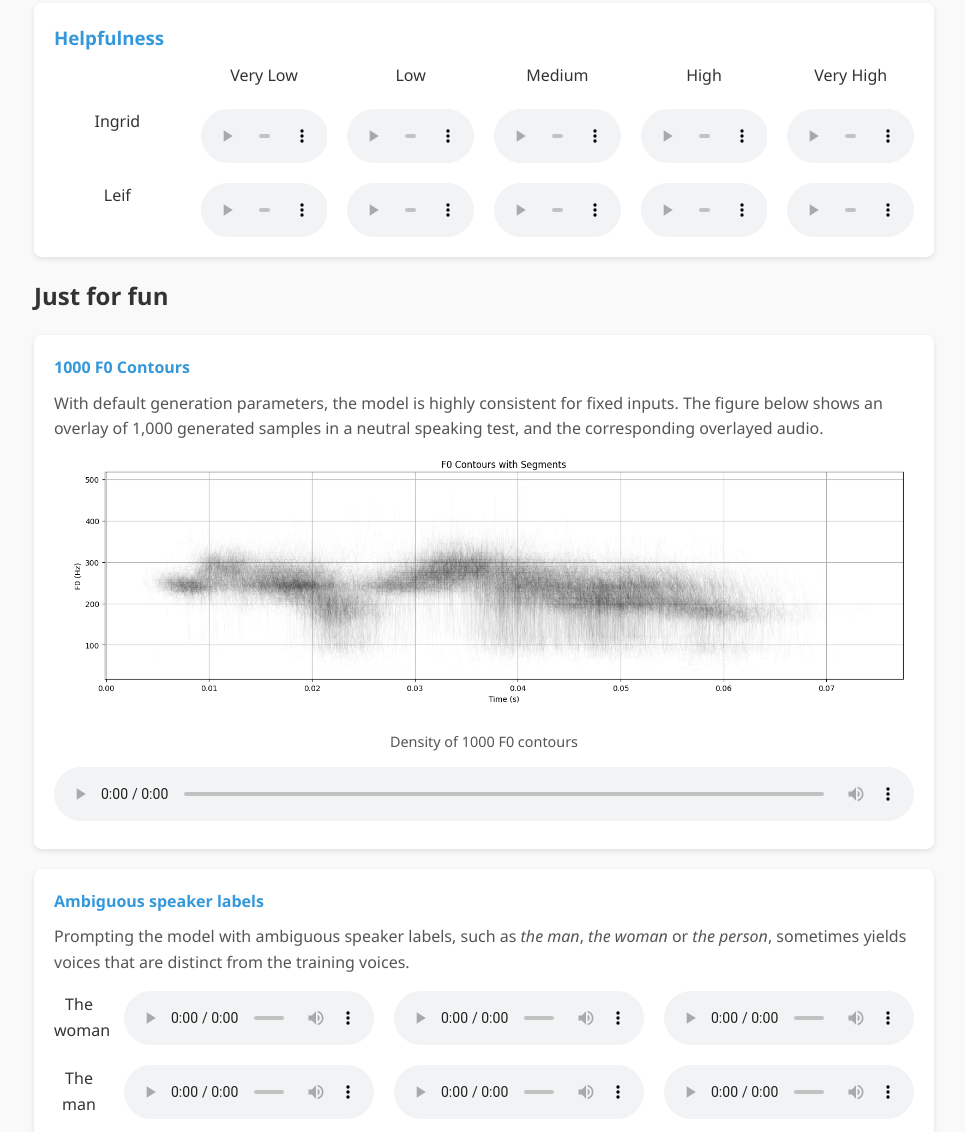
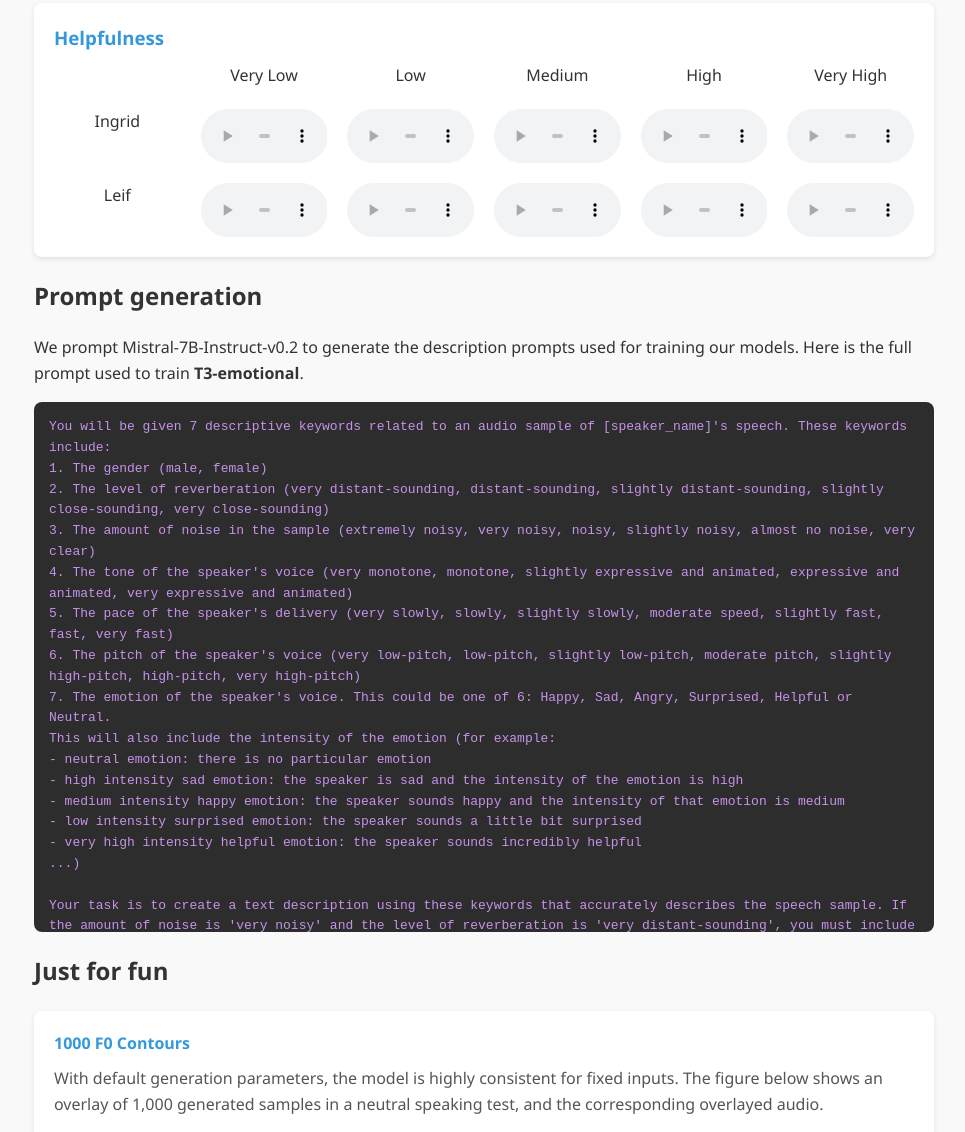
Before and after one commit to atliSig/SSW_supp_material, a plain HTML site: page index.html in a window 1280 px wide. Shown: the part 3238-4370 px from the top of the page, without its empty margins (156-1121 px from the left). Drawn offline with Linux system fonts and the light colour scheme.

Commit message:
added mistral prompt

```diff
--- a/index.html
+++ b/index.html
@@ -358,7 +358,44 @@
         </div>
     </div>
 
+    <h2>Prompt generation</h2>
+    <p>
+        We prompt Mistral-7B-Instruct-v0.2 to generate the description prompts used for training our models. Here is the full prompt used to train <b>T3-emotional</b>.
+    </p>
+    <code style="max-height: 500px; overflow-y: auto; background-color: #2d2d2d; color: #c792ea; border-radius: 8px; padding: 15px; display: block; padding: 15px;">
+        You will be given 7 descriptive keywords related to an audio sample of [speaker_name]'s speech. These keywords include:<br>
+        1. The gender (male, female)<br>
+        2. The level of reverberation (very distant-sounding, distant-sounding, slightly distant-sounding, slightly close-sounding, very close-sounding)<br>
+        3. The amount of noise in the sample (extremely noisy, very noisy, noisy, slightly noisy, almost no noise, very clear)<br>
+        4. The tone of the speaker's voice (very monotone, monotone, slightly expressive and animated, expressive and animated, very expressive and animated)<br>
+        5. The pace of the speaker's delivery (very slowly, slowly, slightly slowly, moderate speed, slightly fast, fast, very fast)<br>
+        6. The pitch of the speaker's voice (very low-pitch, low-pitch, slightly low-pitch, moderate pitch, slightly high-pitch, high-pitch, very high-pitch)<br>
+        7. The emotion of the speaker's voice. This could be one of 6: Happy, Sad, Angry, Surprised, Helpful or Neutral.<br>
+        This will also include the intensity of the emotion (for example:<br>
+        - neutral emotion: there is no particular emotion<br>
+        - high intensity sad emotion: the speaker is sad and the intensity of the emotion is high<br>
+        - medium intensity happy emotion: the speaker sounds happy and the intensity of that emotion is medium<br>
+        - low intensity surprised emotion: the speaker sounds a little bit surprised<br>
+        - very high intensity helpful emotion: the speaker sounds incredibly helpful<br>
+        ...)<br><br>
 
+        Your task is to create a text description using these keywords that accurately describes the speech sample.
+        If the amount of noise is 'very noisy' and the level of reverberation is 'very distant-sounding', you must include terms such as 'very poor recording' or `very bad recording` in the description.
+        Likewise, if the amount of noise is 'very clear' and the level of reverberation is 'very close-sounding', you must include terms like 'very good recording' or `excellent recording` in the description.
+        And you must always specify what the emotion of the speaker is, and the intensity of that emotion. For example, if the emotion of the speaker is "low intensity happy emotion", you must include terms like `slightly happy sounding` in the description.
+        Do not add extra details beyond what has been provided above. You can change the order of keywords, and replace synonymous terms.
+        <br><br>
+        For example, given the following keywords: 'female', 'slightly distant-sounding', 'noisy', 'very expressive and animated', 'very slowly', 'moderate pitch' and 'high intensity angry emotion' a valid description would be: '[speaker_name] speaks very slowly but has a very animated delivery. She sounds noticably angry. The recording is noisy and there is some roominess.'
+        Another valid description would be: 'In a noisy room, [speaker_name] delivers a very animated and expressive speech, at a very slow pace. [speaker_name] is audibly angry.'
+        Another valid description would be: '[speaker_name] enunciates a very expressive speech while clearly angry. Her voice is slightly distant-sounding, with some background noise present. [speaker_name] speaks very slowly with a moderate pitch but a very expressive tone.'
+        <br><br>
+        Note that the intensity of the speaker's emotion is sometimes specifically mentioned. This should not be confused with the speaker's tone. So, for example: the speaker might
+        be 'very expressive and animated' and have 'low intensity sad emotion'. In which case you have to describe the tone of voice as being expressive (e.g. '[speaker_name]'s tone is highly dynamic') while the intensity of the emotion is low (e.g. '[speaker_name] sounds a little bit sad')
+        <br><br>
+        Ensure that the generated description is grammatically correct, easy to understand, and concise. Only return one and only one description.
+        <br><br>
+        For the keywords: '[gender]', '[reverberation]', '[sdr_noise]', '[speech_monotony]', '[speaking_rate]', '[pitch]' and '[emotion]' the corresponding description is:
+    </code>
     <h2>Just for fun</h2>
     <div class="audio-container">
         <div class="audio-title">1000 F0 Contours</div>
```
